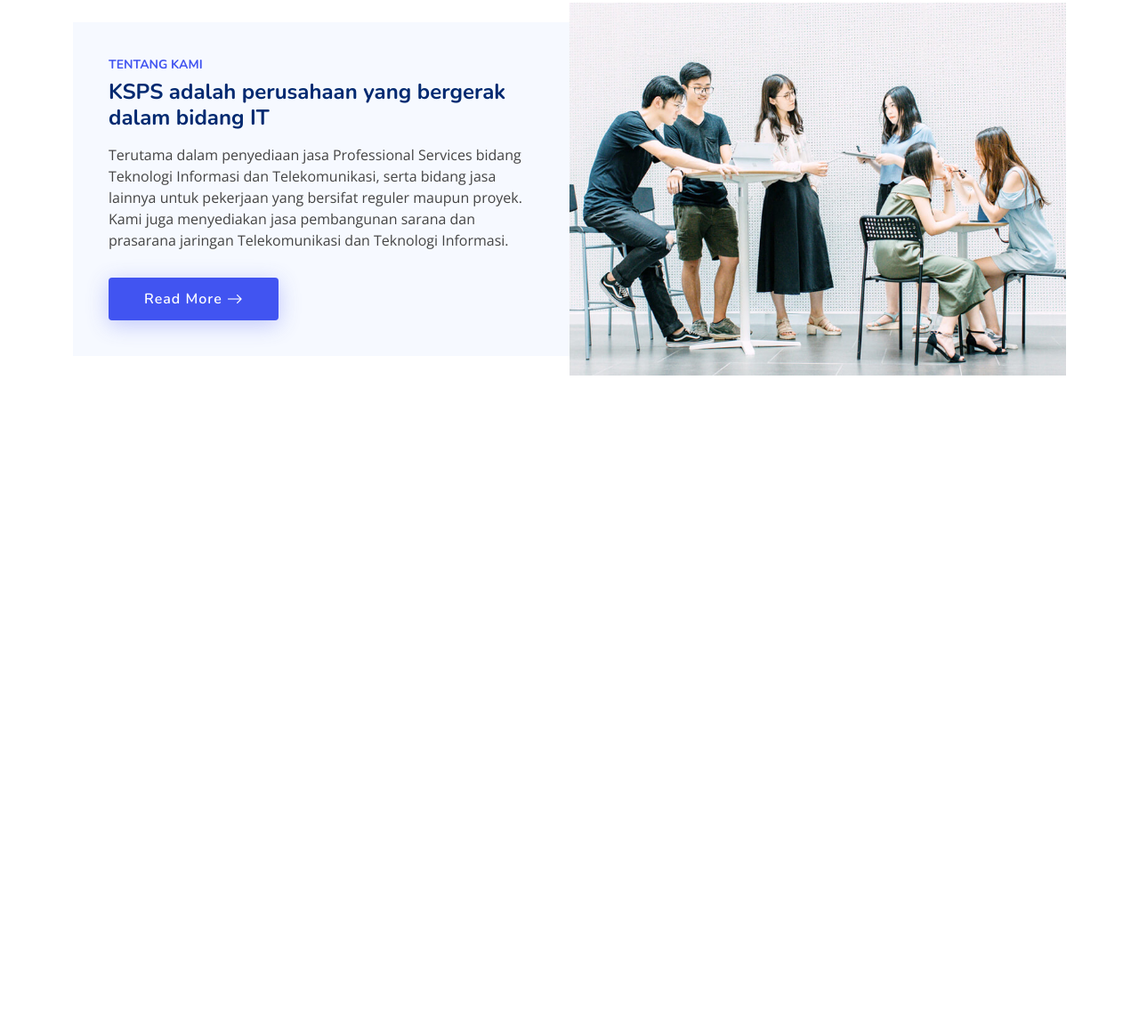
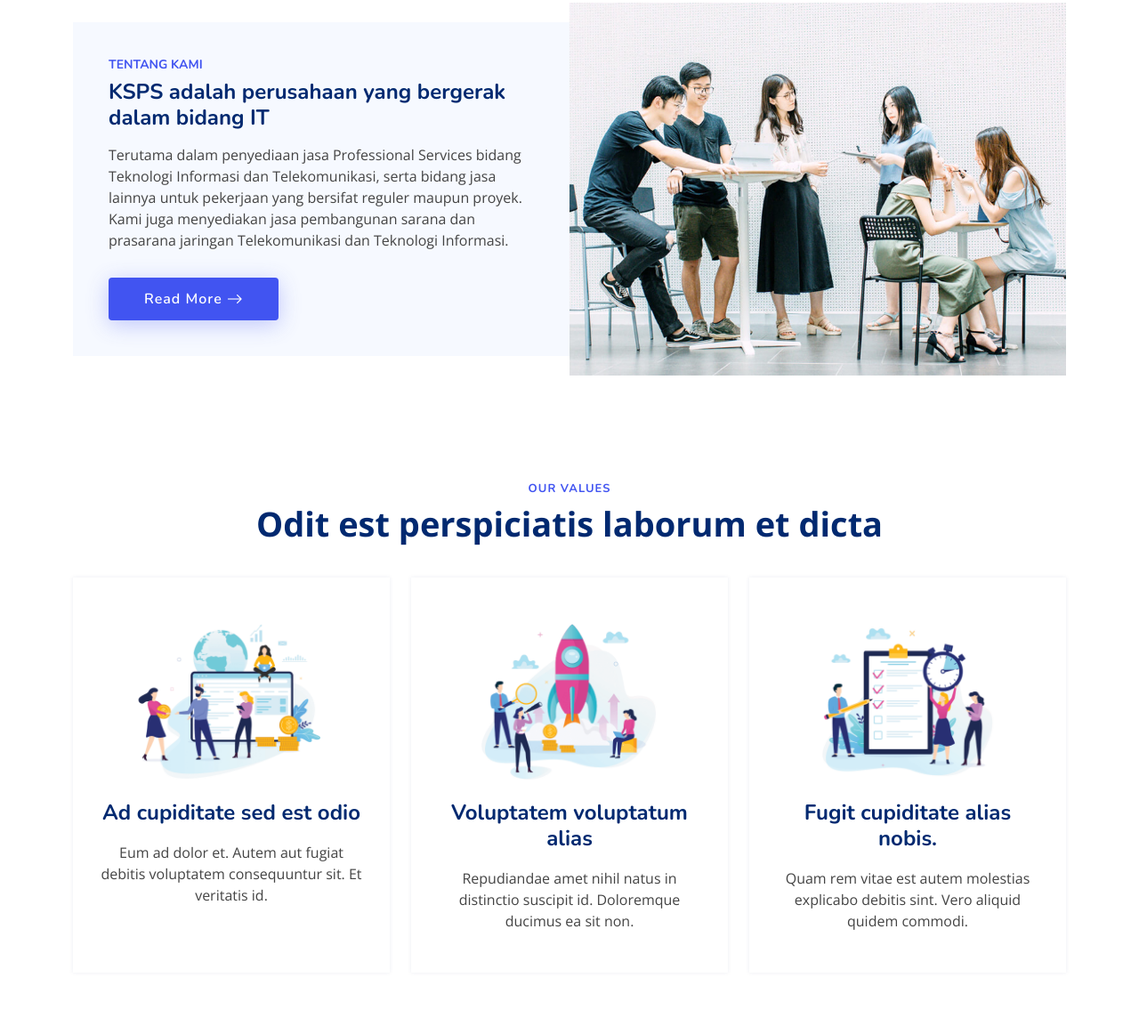
Before and after one commit to adhiesg/ksps-cci, a plain HTML site: page index.html in a window 1280 px wide. Shown: the part 857-2010 px from the top of the page at 89% size. Before the commit the page ends 1339 px from the top, so only its background shows below. Drawn offline with nearby package versions, Linux system fonts and the light colour scheme; files whose address does not match are found by name.

Commit message:
added value placeholder

```diff
--- a/index.html
+++ b/index.html
@@ -122,6 +122,51 @@
         </section><!-- End About Section -->
         <a href="#" class="back-to-top d-flex align-items-center justify-content-center"><i
                 class="bi bi-arrow-up-short"></i></a>
+
+
+                 <!-- ======= Values Section ======= -->
+    <section id="values" class="values">
+
+        <div class="container" data-aos="fade-up">
+
+          <header class="section-header">
+            <h2>Our Values</h2>
+            <p>Odit est perspiciatis laborum et dicta</p>
+          </header>
+
+          <div class="row">
+
+            <div class="col-lg-4">
+              <div class="box" data-aos="fade-up" data-aos-delay="200">
+                <img src="bs/assets/img/values-1.png" class="img-fluid" alt="">
+                <h3>Ad cupiditate sed est odio</h3>
+                <p>Eum ad dolor et. Autem aut fugiat debitis voluptatem consequuntur sit. Et veritatis id.</p>
+              </div>
+            </div>
+
+            <div class="col-lg-4 mt-4 mt-lg-0">
+              <div class="box" data-aos="fade-up" data-aos-delay="400">
+                <img src="bs/assets/img/values-2.png" class="img-fluid" alt="">
+                <h3>Voluptatem voluptatum alias</h3>
+                <p>Repudiandae amet nihil natus in distinctio suscipit id. Doloremque ducimus ea sit non.</p>
+              </div>
+            </div>
+
+            <div class="col-lg-4 mt-4 mt-lg-0">
+              <div class="box" data-aos="fade-up" data-aos-delay="600">
+                <img src="bs/assets/img/values-3.png" class="img-fluid" alt="">
+                <h3>Fugit cupiditate alias nobis.</h3>
+                <p>Quam rem vitae est autem molestias explicabo debitis sint. Vero aliquid quidem commodi.</p>
+              </div>
+            </div>
+
+          </div>
+
+        </div>
+
+      </section><!-- End Values Section -->
+
+
         <script src="bs/assets/vendor/bootstrap/js/bootstrap.bundle.js"></script>
         <script src="bs/assets/vendor/aos/aos.js"></script>
         <script src="bs/assets/vendor/php-email-form/validate.js"></script>
@@ -132,6 +177,8 @@
         <!-- Template Main JS File -->
         <script src="bs/assets/js/main.js"></script>
 
+
+
 </body>
 
 
```
